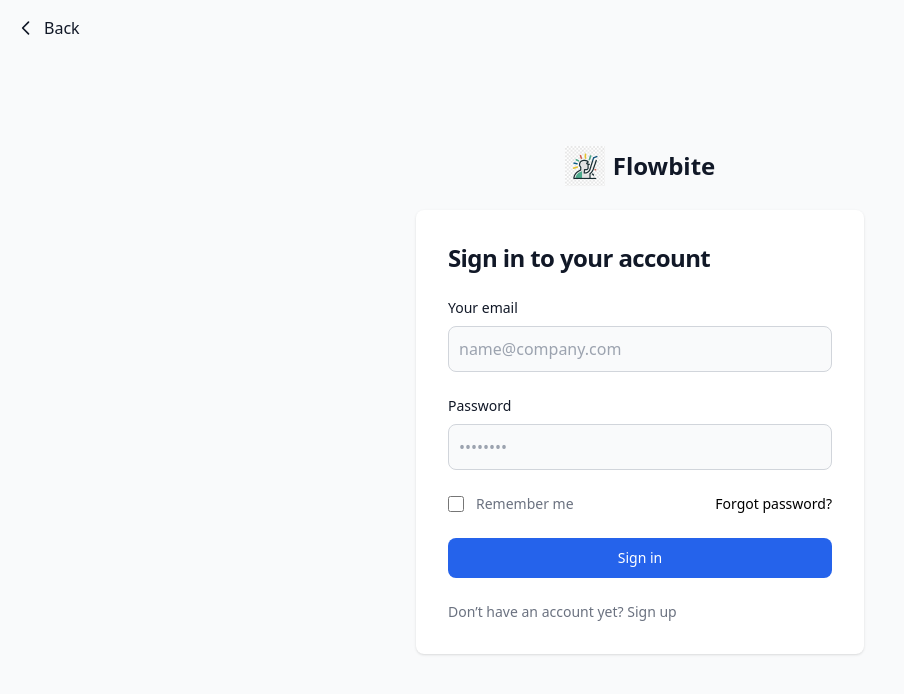
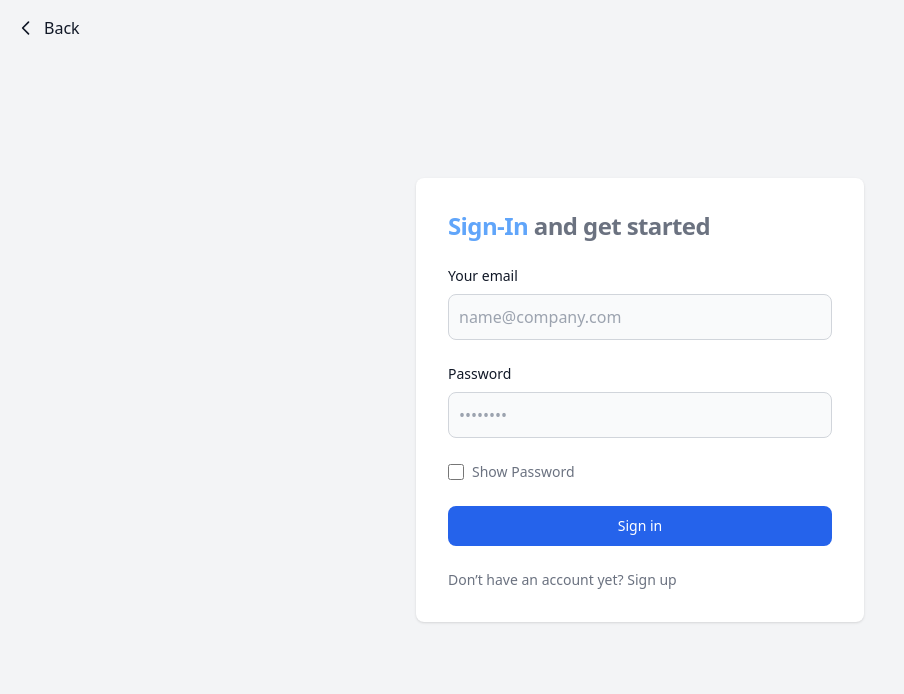
Before and after one commit to itsabhishek1120/Angular-test-project, an Angular app: page /login in a window 1280 px wide. Shown: the top 694 px of the page, without its empty margins (0-904 px from the left). Built offline with nearby package versions, Linux system fonts and the light colour scheme.

Commit message:
UI changes

```diff
--- a/src/app/job-market-components/dashboard/dashboard.component.html
+++ b/src/app/job-market-components/dashboard/dashboard.component.html
@@ -6,7 +6,7 @@
 <section class="bg-blue-100 dark:bg-gray-900">
   <div class="py-8 px-4 mx-auto max-w-screen-xl text-center lg:py-16 lg:px-12">
       <a href="#" class="inline-flex justify-between items-center py-1 px-1 pr-4 mb-7 text-sm text-gray-700 bg-gray-100 rounded-full dark:bg-gray-800 dark:text-white hover:bg-gray-200 dark:hover:bg-gray-700" role="alert">
-          <span class="text-xs bg-primary-600 rounded-full text-white px-4 py-1.5 mr-3">New</span> <span class="text-sm font-medium">Flowbite is out! See what's new</span>
+          <span class="text-sm pl-4 font-medium text-gray-400">Let's find your <span class="text-sm font-medium text-purple-600">Dream</span> job</span>
           <svg class="ml-2 w-5 h-5" fill="currentColor" viewBox="0 0 20 20" xmlns="http://www.w3.org/2000/svg"><path fill-rule="evenodd" d="M7.293 14.707a1 1 0 010-1.414L10.586 10 7.293 6.707a1 1 0 011.414-1.414l4 4a1 1 0 010 1.414l-4 4a1 1 0 01-1.414 0z" clip-rule="evenodd"></path></svg>
       </a>
       <h1 class="mb-4 text-4xl font-extrabold tracking-tight leading-none text-gray-900 md:text-5xl lg:text-6xl dark:text-white">AI-Powered Job Market Insights</h1>
--- a/src/app/job-market-components/login/login.component.html
+++ b/src/app/job-market-components/login/login.component.html
@@ -1,4 +1,4 @@
-<section class="bg-gray-50 dark:bg-gray-900">
+<section class="bg-gray-100 dark:bg-gray-900">
   <div class="flex flex-col items-center justify-center px-6 py-8 mx-auto md:h-screen lg:py-0">
       <div class="absolute top-4 left-4">
           <a routerLink="/dashboard" class="text-gray-900 dark:text-white hover:text-blue-600 dark:hover:text-blue-400 flex items-center">
@@ -8,14 +8,14 @@
               Back
           </a>
       </div>
-      <a href="#" class="flex items-center mb-6 text-2xl font-semibold text-gray-900 dark:text-white">
+      <!-- <a href="#" class="flex items-center mb-6 text-2xl font-semibold text-gray-900 dark:text-white">
           <img class="w-10 h-10 mr-2" src="assets/logoo.png" alt="logo">
-          Flowbite
-      </a>
+          Let's begin..
+      </a> -->
       <div class="w-full bg-white rounded-lg shadow dark:border md:mt-0 sm:max-w-md xl:p-0 dark:bg-gray-800 dark:border-gray-700">
           <div class="p-6 space-y-4 md:space-y-6 sm:p-8">
               <h1 class="text-xl font-bold leading-tight tracking-tight text-gray-900 md:text-2xl dark:text-white">
-                  Sign in to your account
+                <span class="text-blue-400">Sign-In</span><span class="text-gray-500"> and get started</span>
               </h1>
               <form [formGroup]="loginForm" (ngSubmit)="onSubmit()" class="space-y-4 md:space-y-6">
                   <div>
@@ -26,20 +26,20 @@
                   </div>
                   <div>
                       <label for="password" class="block mb-2 text-sm font-medium text-gray-900 dark:text-white">Password</label>
-                      <input type="password" formControlName="password" id="password" placeholder="••••••••" class="bg-gray-50 border border-gray-300 text-gray-900 rounded-lg focus:ring-primary-600 focus:border-primary-600 block w-full p-2.5 dark:bg-gray-700 dark:border-gray-600 dark:placeholder-gray-400 dark:text-white dark:focus:ring-blue-500 dark:focus:border-blue-500">
+                      <input [type]="showPassword ? 'text' : 'password'" formControlName="password" id="password" placeholder="••••••••" class="bg-gray-50 border border-gray-300 text-gray-900 rounded-lg focus:ring-primary-600 focus:border-primary-600 block w-full p-2.5 dark:bg-gray-700 dark:border-gray-600 dark:placeholder-gray-400 dark:text-white dark:focus:ring-blue-500 dark:focus:border-blue-500">
                         <span *ngIf="(loginForm.controls['password'].touched || submitted) && loginForm.controls['password'].hasError('required')" class="text-sm text-red-500 mt-1 ml-2">Password is required</span>
                         <span *ngIf="(loginForm.controls['password'].touched || submitted) && loginForm.controls['password'].hasError('minlength')" class="text-sm text-red-500 mt-1 ml-2">Password must be at least 6 characters</span>
                   </div>
                   <div class="flex items-center justify-between">
                       <div class="flex items-start">
                           <div class="flex items-center h-5">
-                            <input id="remember" formControlName="remember" aria-describedby="remember" type="checkbox" class="w-4 h-4 border border-gray-300 rounded bg-gray-50 focus:ring-3 focus:ring-primary-300 dark:bg-gray-700 dark:border-gray-600 dark:focus:ring-primary-600 dark:ring-offset-gray-800">
+                            <input id="showPassword" formControlName="showPassword" aria-describedby="showPassword" (change)="togglePasswordVisibility()"  type="checkbox" class="w-4 h-4 border border-gray-300 rounded bg-gray-50 focus:ring-3 focus:ring-primary-300 dark:bg-gray-700 dark:border-gray-600 dark:focus:ring-primary-600 dark:ring-offset-gray-800">
                           </div>
-                          <div class="ml-3 text-sm">
-                            <label for="remember" class="text-gray-500 dark:text-gray-300">Remember me</label>
+                          <div class="ml-2 text-sm">
+                            <label for="showPassword" class="text-gray-500 dark:text-gray-300">Show Password</label>
                           </div>
                       </div>
-                      <a href="#" class="text-sm font-medium text-primary-600 hover:underline dark:text-primary-500">Forgot password?</a>
+                      <!-- <a href="#" class="text-sm font-medium text-primary-600 hover:underline dark:text-primary-500">Forgot password?</a> -->
                   </div>
                   <button type="submit" class="w-full text-white bg-blue-600 hover:bg-blue-700 focus:ring-4 focus:outline-none focus:ring-blue-300 font-medium rounded-lg text-sm px-5 py-2.5 text-center dark:bg-blue-600 dark:hover:bg-blue-700 dark:focus:ring-blue-800 z-10">
                     Sign in
--- a/src/app/job-market-components/login/login.component.ts
+++ b/src/app/job-market-components/login/login.component.ts
@@ -11,15 +11,20 @@ import { FormBuilder, FormGroup, Validators } from '@angular/forms';
 export class LoginComponent implements OnInit {
   loginForm: FormGroup;
   submitted = false;
+  showPassword = false;
 
   constructor(public global: GlobalServices, private fb: FormBuilder,private router: Router) {
     // Initialize the reactive form
     this.loginForm = this.fb.group({
       email: ['', [Validators.required, Validators.email]],
       password: ['', [Validators.required, Validators.minLength(6)]],
-      remember: [false] // Default value for checkbox
+      showPassword: [false] // Default value for checkbox
     });
    }
+
+   togglePasswordVisibility() {
+    this.showPassword = !this.showPassword;
+  }
 
    onSubmit(): void {
     this.submitted = true;
--- a/src/app/job-market-components/registration/registration.component.html
+++ b/src/app/job-market-components/registration/registration.component.html
@@ -1,4 +1,4 @@
-<section class="bg-gray-50 dark:bg-gray-900 min-h-screen flex items-center justify-center">
+<section class="bg-gray-100 dark:bg-gray-900 min-h-screen flex items-center justify-center">
   <div class="flex flex-col items-center justify-center px-6 py-8 w-full md:h-full lg:py-0">
       <div class="absolute top-4 left-4">
         <a routerLink="/dashboard" class="text-gray-900 dark:text-white hover:text-blue-600 dark:hover:text-blue-400 flex items-center">
@@ -8,14 +8,14 @@
             Back
         </a>
       </div>
-      <a href="#" class="flex items-center mb-6 text-2xl font-semibold text-gray-900 dark:text-white">
+      <!-- <a href="#" class="flex items-center mb-6 text-2xl font-semibold text-gray-900 dark:text-white">
           <img class="w-10 h-10 mr-2" src="assets/logoo.png" alt="logo">
           Flowbite
-      </a>
-      <div class="w-full bg-white rounded-lg shadow dark:border md:mt-0 sm:max-w-md xl:p-0 dark:bg-gray-800 dark:border-gray-700">
+      </a> -->
+      <div class="w-full bg-white rounded-lg shadow dark:border md:my-6 sm:max-w-md xl:p-0 dark:bg-gray-800 dark:border-gray-700">
           <div class="p-6 space-y-4 md:space-y-6 sm:p-8">
               <h1 class="text-xl font-bold leading-tight tracking-tight text-gray-900 md:text-2xl dark:text-white">
-                  Create an account
+                  <span class="text-blue-400 underline">Sign-Up</span><span class="text-gray-500"> and get started</span>
               </h1>
 
               <div class="btn-group" role="group" aria-label="Basic example">
--- a/src/environments/environment.ts
+++ b/src/environments/environment.ts
@@ -4,7 +4,8 @@
 
 export const environment = {
   production: false,
-  apiUrl: 'https://backend-rho-steel.vercel.app'
+  apiUrl: 'https://backend-rho-steel.vercel.app',
+  // apiUrl: 'http://localhost:5000'
 };
 
 /*
```
